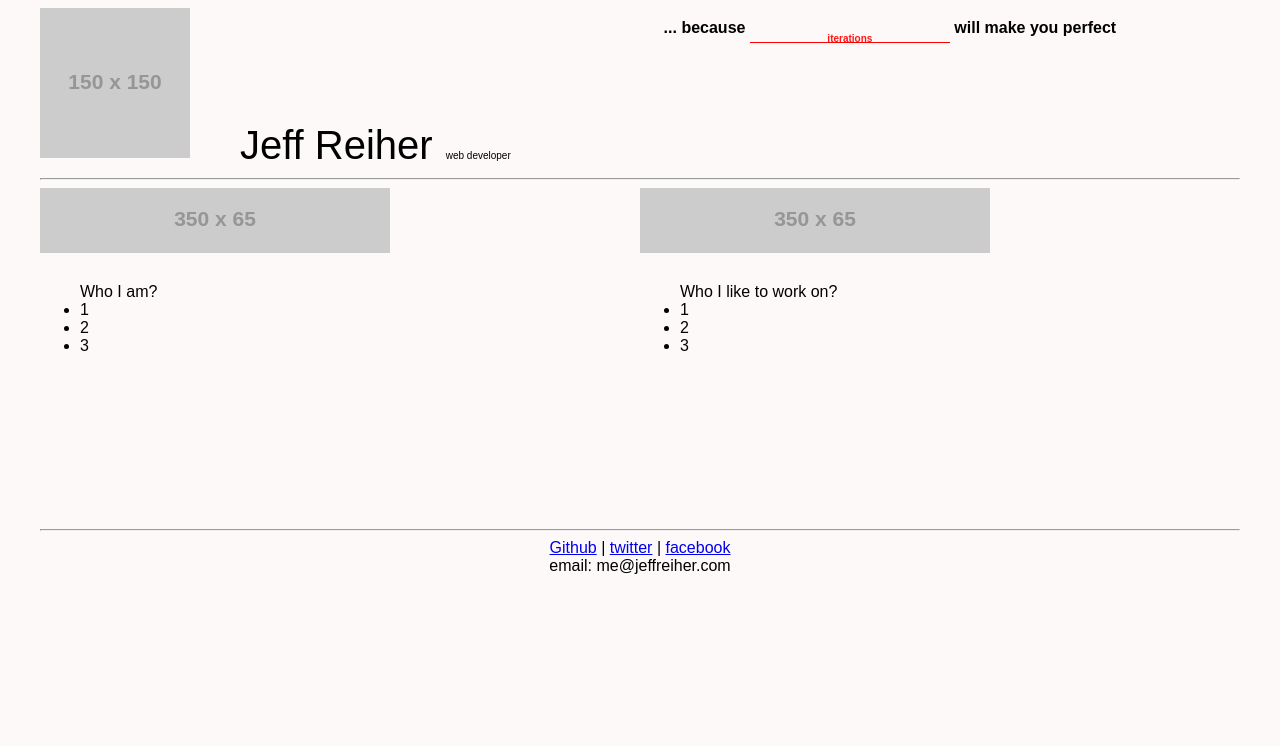
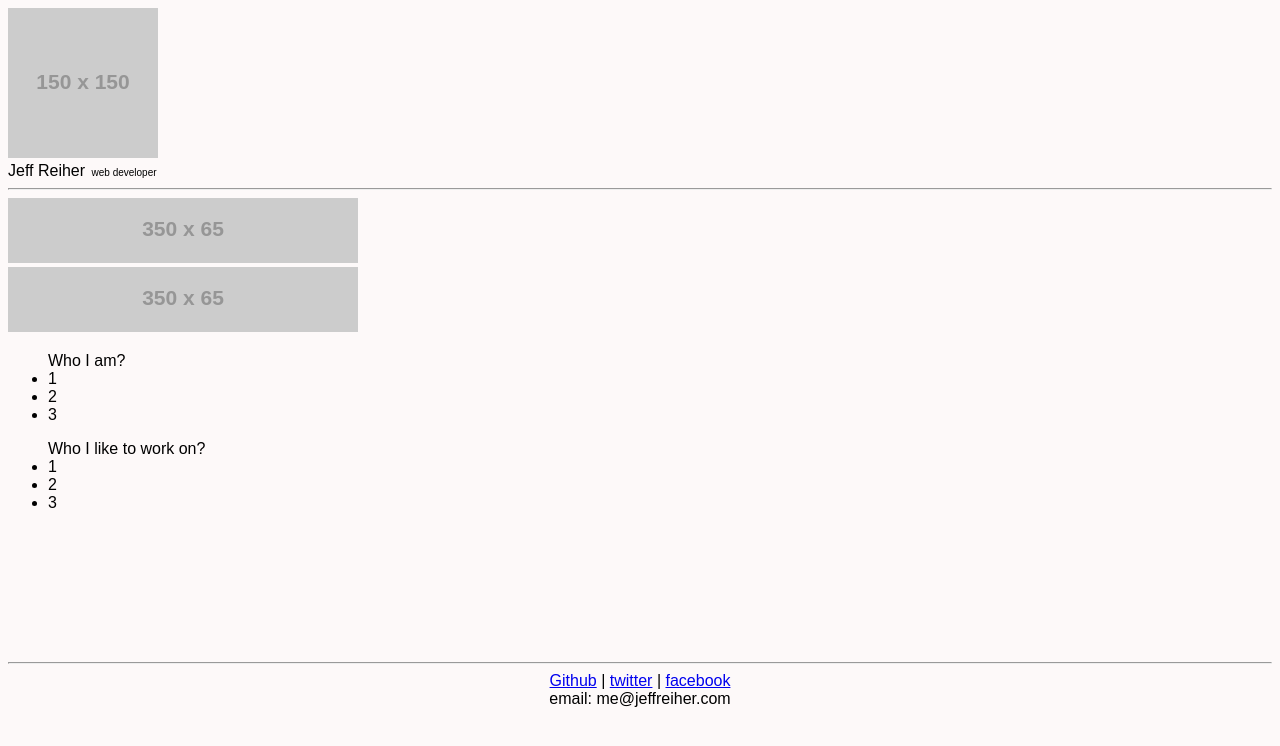
Before and after one commit to jreiher2003/jeffreiher, a Flask app: page /me in a window 1280 px wide. Shown: the top 746 px of the page. Run offline with Flask 2, Linux system fonts and the light colour scheme; grey boxes labelled with a size stand in for pictures from a placeholder-image service; some libraries are stand-ins or nearby versions.

Commit message:
new starting point for branches

```diff
--- a/app/templates/front.html
+++ b/app/templates/front.html
@@ -7,39 +7,38 @@
 </head>
 
 <body>
-	<div class="grid">
 
-		<div class="row">
-			<div class="col-2">
-				<img src="http://placehold.it/150x150">
+
+			<div>
+			<img src="http://placehold.it/150x150">
 			</div>
-			<div class="col-3 fronts">Jeff Reiher <span>web developer</span>
-			</div>
-			<div class="col-7">
-				 <h1 class="tagline">... because
+			<div>Jeff Reiher <span>web developer</span></div>
+
+			<div>
+				<!--  <h1 class="tagline">... because
 				  <span class="change-container">
 				    <span class="changing">exercises</span>
 				    <span class="changing">practice</span>
 				    <span class="changing">mentoring</span>
 				    <span class="changing">iterations</span>
 				  </span>
-				  will make you perfect</h1>
+				  will make you perfect</h1> -->
 			</div>
+		<div>
+		<hr>
 		</div>
-		<hr>
 
-		<div class="row">
-			<div class="col-6 click-to-call">
+			<div class="click-to-call">
 				<img src="http://placehold.it/350x65">
 			</div>
-			<div class="col-6 click-to-text">
+			<div class="click-to-text">
 				<img src="http://placehold.it/350x65">
 			</div>
 
-		</div>
 
-		<div class="row">
-			<div class="col-6 info">
+
+		<div>
+			<div class="info">
 				<ul>Who I am?
 					<li>1</li>
 					<li>2</li>
@@ -47,7 +46,7 @@
 				</ul>
 			</div>
 
-			<div class="col-6 info">
+			<div class="info">
 				<ul>Who I like to work on?
 					<li>1</li>
 					<li>2</li>
@@ -56,11 +55,11 @@
 			</div>
 		</div>
 
-		<div class="row footer">
-			<div class="col-12">
+		<div class="footer">
+
 				<hr>
 				<a href="#">Github</a> | <a href="#">twitter</a> | <a href="#">facebook</a> <br>email: me@jeffreiher.com
-			</div>
+
 
 		</div>
 
@@ -69,7 +68,6 @@
 
 
 
-	</div>
 
 </body>
 
```
